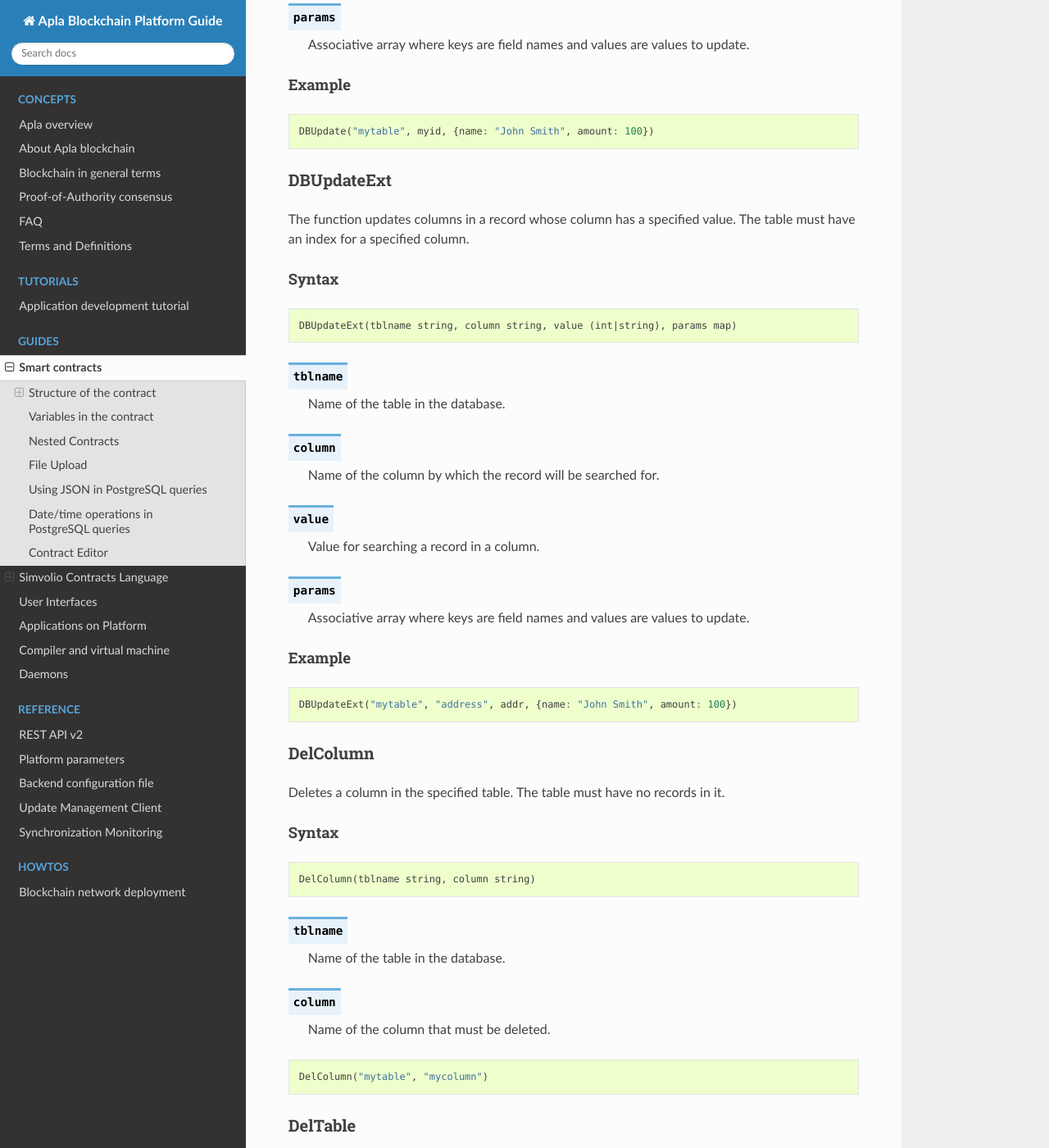
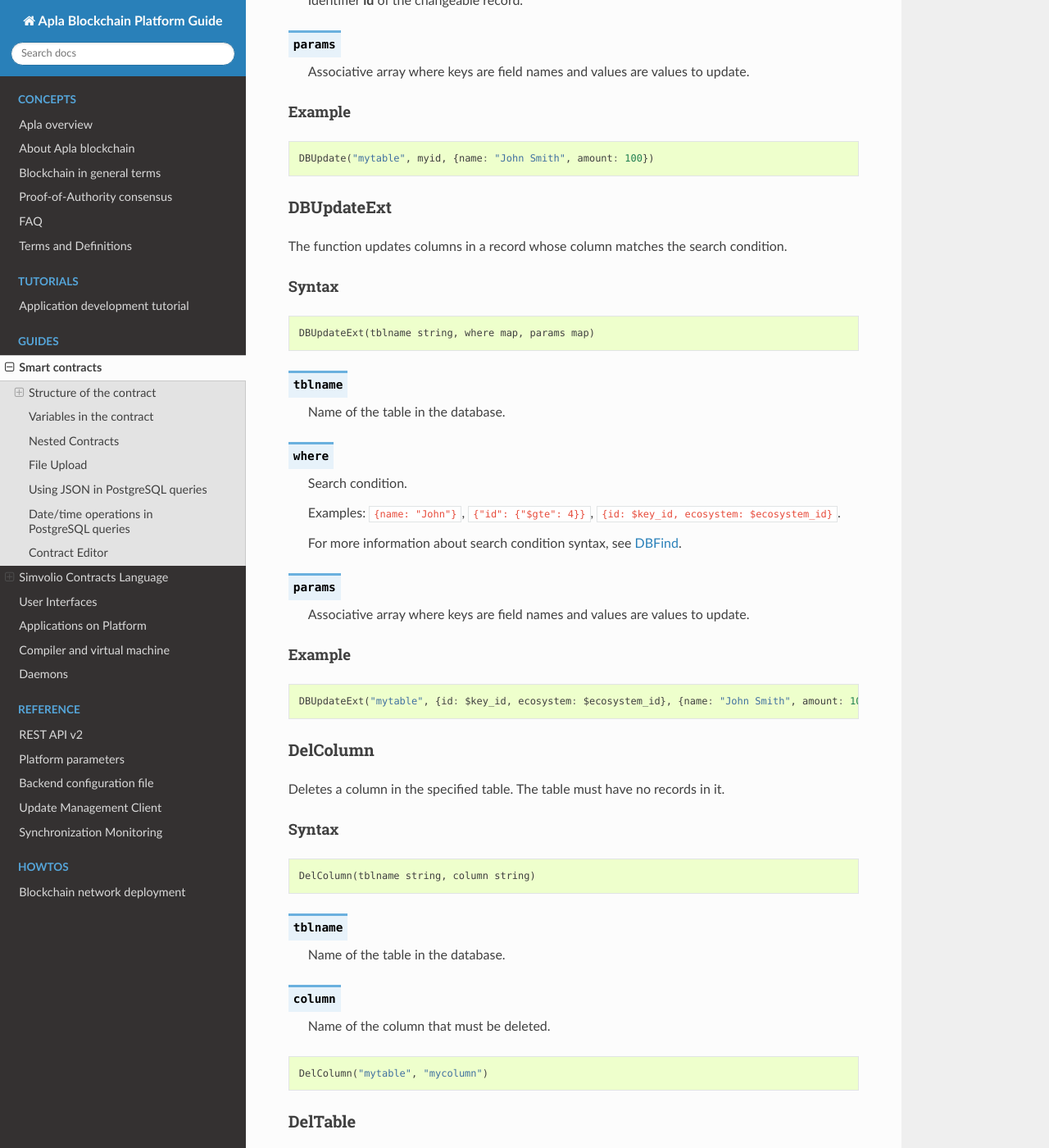
Before and after one commit to AplaProject/apla-docs-en, a Sphinx documentation site: the page built from source/topics/script.rst, in a window 1280 px wide and 1400 px high, scrolled down 24910 px. Shown: the whole window at 82% size. Built offline with Sphinx 7.4.7 and the Read the Docs theme 2.0.0, drawn with Linux system fonts in a browser that asks for light colours; some of the changed text lies outside the part shown.

Commit message:
DBUpdate and DBUpdateExt syntax

```diff
--- a/source/topics/script.rst
+++ b/source/topics/script.rst
@@ -83,8 +83,8 @@ The action section contains the contract's main program code that retrieves addi
 .. code:: js
 
 	action {
-		DBUpdate("keys", $key_id,"-amount", $amount)
-		DBUpdate("keys", $recipient,"+amount,pub", $amount, $Pub)
+    DBUpdate("keys", $key_id, {"-amount": $amount})
+    DBUpdate("keys", $recipient, {"+amount": $amount,pub: $Pub})
 	}
 
 
@@ -1395,28 +1397,28 @@ Example
 DBUpdateExt
 -----------
 
-The function updates columns in a record whose column has a specified value. The table must have an index for a specified column.
-
-
-Syntax
-""""""
-
-.. code-block:: text
-
-    DBUpdateExt(tblname string, column string, value (int|string), params map)
+The function updates columns in a record whose column matches the search condition.
+
+
+Syntax
+""""""
+
+.. code-block:: text
+
+    DBUpdateExt(tblname string, where map, params map)
 
 
 .. describe:: tblname
 
     Name of the table in the database.
 
-.. describe:: column
-
-    Name of the column by which the record will be searched for.
-
-.. describe:: value
-
-    Value for searching a record in a column.
+.. describe:: where
+
+    Search condition.
+
+    Examples: ``{name: "John"}``, ``{"id": {"$gte": 4}}``, ``{id: $key_id, ecosystem: $ecosystem_id}``.
+
+    For more information about search condition syntax, see :ref:`simvolio-DBFind`.
 
 .. describe:: params
 
@@ -1428,7 +1430,7 @@ Example
 
 .. code:: js
 
-    DBUpdateExt("mytable", "address", addr, {name: "John Smith", amount: 100})
+    DBUpdateExt("mytable", {id: $key_id, ecosystem: $ecosystem_id}, {name: "John Smith", amount: 100})
 
 
 .. _simvolio-DelColumn:
```
Also changed, not shown: other parts of source/topics/script.rst (+4 -2 lines).
